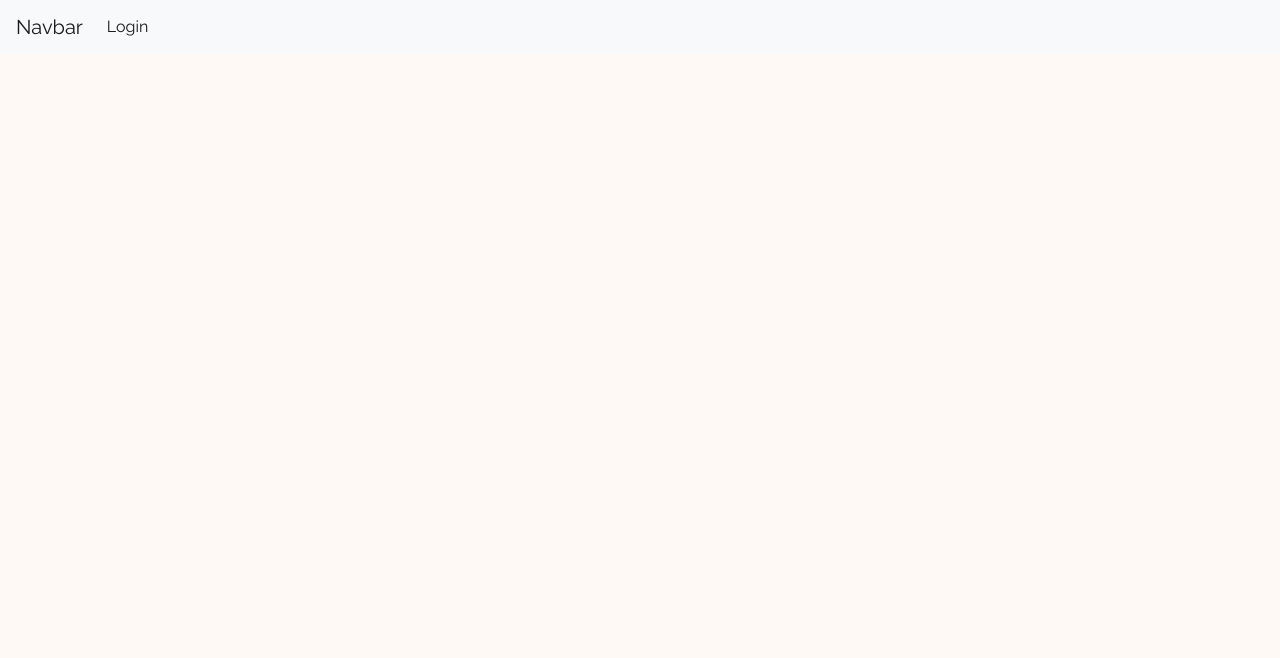
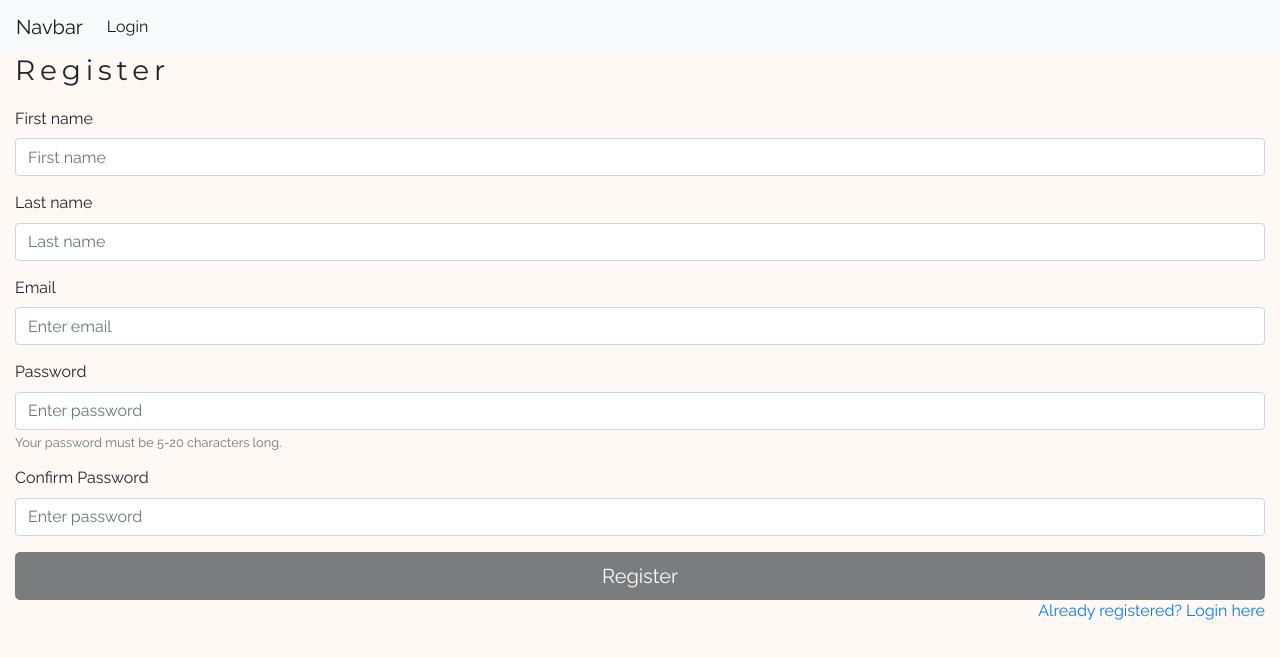
Before and after one commit to amandaciobanu/assigment-react-1, a React (Create React App) app: page /register in a window 1280 px wide. Shown: the top 658 px of the page. Built offline with nearby package versions, Linux system fonts and the light colour scheme.

Commit message:
feat: mock register new user service. Global services not yet defined

```diff
--- a/src/pages/Register.js
+++ b/src/pages/Register.js
@@ -1,9 +1,132 @@
-import React from "react";
+import React, {useState} from "react";
+import {register} from '../services/Auth'
+import { Link, Redirect } from 'react-router-dom'
+
 
 export default function Register(){
+
+  const [userFirstName, setUserFirstName] = useState('');
+  const [userLastName, setUserLastName] = useState('');
+  const [userEmail, setUserEmail] = useState('');
+  const [password1, setPassword1] = useState('');
+  const [password2, setPassword2] = useState('');
+  const [requesting, setRequesting] = useState(false);
+  const [registerError, setRegisterError] = useState(false);
+  const [registerSuccess, setRegisterSuccess] = useState(false);
+
+  const validForm = () =>{
+    if (userFirstName.length > 0
+        && userLastName.length > 0
+        && userEmail.length > 0
+        && password1.length > 5
+        && password2.length > 5
+        && password1 === password2
+    ){
+      return true
+    }
+  }
+
+  const performRegister = async (e) => {
+    e.preventDefault();
+
+    setRequesting(true);
+    const result = await register(userFirstName, userLastName, userEmail, password1);
+    if (result) {
+      setRegisterSuccess(true);
+    }
+    else {
+      setRegisterError(true);
+    }
+
+    setRequesting(false);
+  }
+
+  if (registerSuccess){
+    return <Redirect to='/' />;
+  }
+
   return(
-      <div>
+      <div className='container-fluid'>
+        <div className="row">
+          <div className="col">
+            <form>
+              <h3>Register</h3>
 
+              <div className="form-group">
+                <label>First name</label>
+                <input type="text"
+                       className="form-control"
+                       placeholder="First name"
+                       onChange={e => {
+                         setUserFirstName(e.target.value);
+                       }}
+                />
+
+              </div>
+
+              <div className="form-group">
+                <label>Last name</label>
+                <input type="text"
+                       className="form-control"
+                       placeholder="Last name"
+                       onChange={e => {
+                         setUserLastName(e.target.value);
+                       }}
+                />
+              </div>
+
+              <div className="form-group">
+                <label>Email</label>
+                <input type="email"
+                       className="form-control"
+                       placeholder="Enter email"
+                       onChange={e => {
+                         setUserEmail(e.target.value);
+                       }}
+                />
+              </div>
+
+              <div className="form-group">
+                <label>Password</label>
+                <input type="password"
+                       className="form-control"
+                       placeholder="Enter password"
+                       onChange={e => {
+                         setPassword1(e.target.value);
+                       }}
+                />
+                <small id="passwordHelpBlock" className="form-text text-muted">
+                  Your password must be 5-20 characters long.
+                </small>
+              </div>
+
+              <div className="form-group">
+                <label>Confirm Password</label>
+                <input type="password"
+                       className="form-control"
+                       placeholder="Enter password"
+                       onChange={e => {
+                         setPassword2(e.target.value);
+                       }}
+                />
+              </div>
+
+              {registerError && <p>Register failed</p>}
+
+              <button type="submit"
+                      className="btn btn-dark btn-lg btn-block"
+                      disabled={!validForm() || requesting}
+                      onClick={performRegister}
+
+              >Register
+              </button>
+              <div className="text-right">
+                <Link to="/login">Already registered? Login here</Link>
+
+                </div>
+            </form>
+          </div>
+        </div>
       </div>
   )
 }
--- a/src/services/Auth.js
+++ b/src/services/Auth.js
@@ -2,11 +2,11 @@ function sleep(ms) {
   return new Promise(resolve => setTimeout(resolve, ms));
 }
 
-async function login(username, password) {
+async function login(email, password) {
 
   await sleep(2000);
 
-  if (username === "amanda@ciobanu.org") {
+  if (email === "amanda@ciobanu.org") {
     return {
       firstName: "Amanda",
       lastName: "Ciobanu",
@@ -17,6 +17,21 @@ async function login(username, password) {
   return null;
 }
 
+async function register(firstName, lastName, email, password) {
+
+  await sleep(2000);
+
+  if (email === "amanda@ciobanu.org") {
+    return null;
+  }
+
+    return {
+      firstName: firstName,
+      lastName: lastName,
+      email: email,
+    };
+}
+
 
 async function requestPasswordReset(email) {
   await sleep(2000);
@@ -24,5 +39,6 @@ async function requestPasswordReset(email) {
 
 export  {
   login,
-  requestPasswordReset
+  requestPasswordReset,
+  register
 }
```
